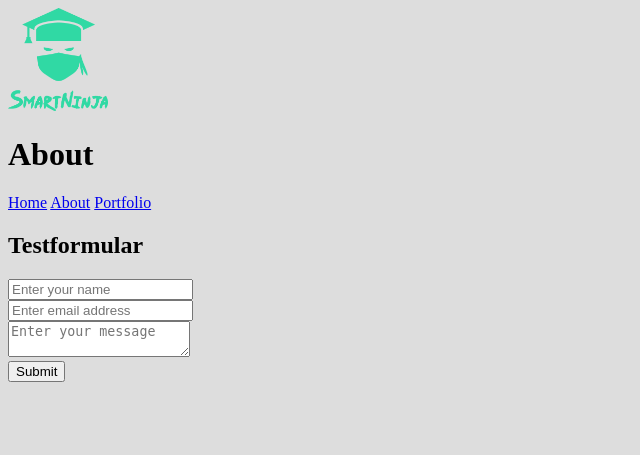
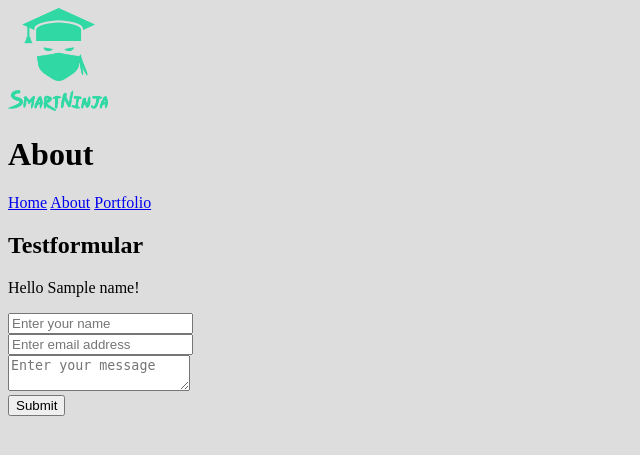
Before and after one commit to Thomas1981Lang/example15, a Flask app: template templates/about.html in a window 1280 px wide. Shown: the top 455 px of the page, without its empty margins (0-640 px from the left). Run offline with Flask 2, Linux system fonts and the light colour scheme; the template is opened without the code that fills it: most values are stand-ins (such as "Sample title", 1, 10 or a date in 2020).

Commit message:
Heroku Änderungen

```diff
--- a/main.py
+++ b/main.py
@@ -1,4 +1,4 @@
-from flask import Flask, render_template, request
+from flask import Flask, render_template, request, make_response
 import datetime
 
 app = Flask(__name__)
@@ -15,7 +15,8 @@ def index():
 @app.route("/about", methods=["GET", "POST"])
 def about():
     if request.method == "GET":
-        return render_template("about.html")
+        user_name = request.cookies.get("user_name")
+        return render_template("about.html", name=user_name)
     elif request.method == "POST":
         contact_name = request.form.get("contact-name")
         contact_email = request.form.get("contact-email")
@@ -25,7 +26,10 @@ def about():
         print(contact_email)
         print(contact_message)
 
-        return render_template("success.html")
+        response = make_response(render_template("success.html"))
+        response.set_cookie("user_name", contact_name)
+
+        return response
 
 
 @app.route("/portfolio")
@@ -33,17 +37,7 @@ def portfolio():
     return render_template("portfolio.html")
 
 
-# @app.route("/contact", methods=["POST"])
-# def contact():
-#     contact_name = request.form.get("contact-name")
-#     contact_email = request.form.get("contact-email")
-#     contact_message = request.form.get("contact-message")
-#
-#     print(contact_name)
-#     print(contact_email)
-#     print(contact_message)
-#
-#     return render_template("success.html")
+
 
 if __name__ == '__main__':
     app.run()
--- a/templates/about.html
+++ b/templates/about.html
@@ -10,6 +10,9 @@
 <a href="/portfolio">Portfolio</a>
 <br>
 <h2>Testformular</h2>
+{% if name %}
+    <p>Hello {{name}}!</p>
+{% endif %}
 <form method="post" action="/about">
     <input type="text" name="contact-name" placeholder="Enter your name">
     <br>
```
